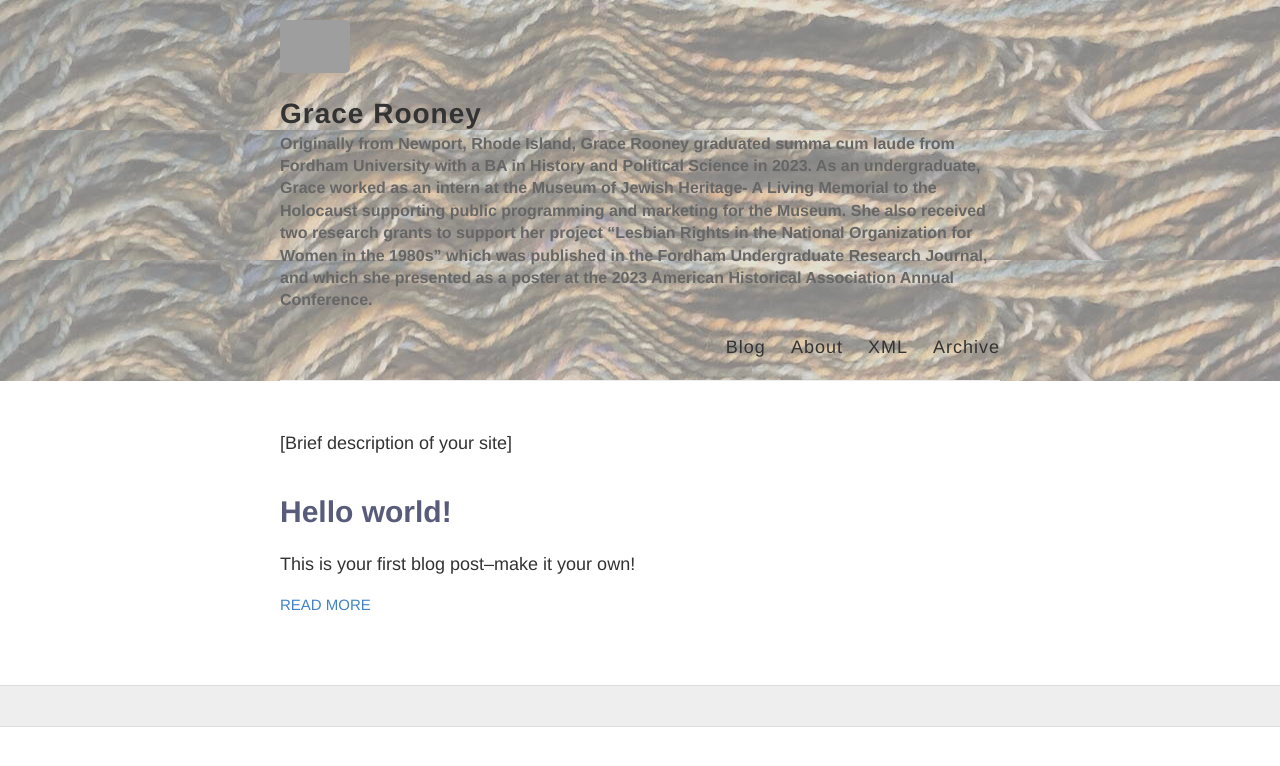
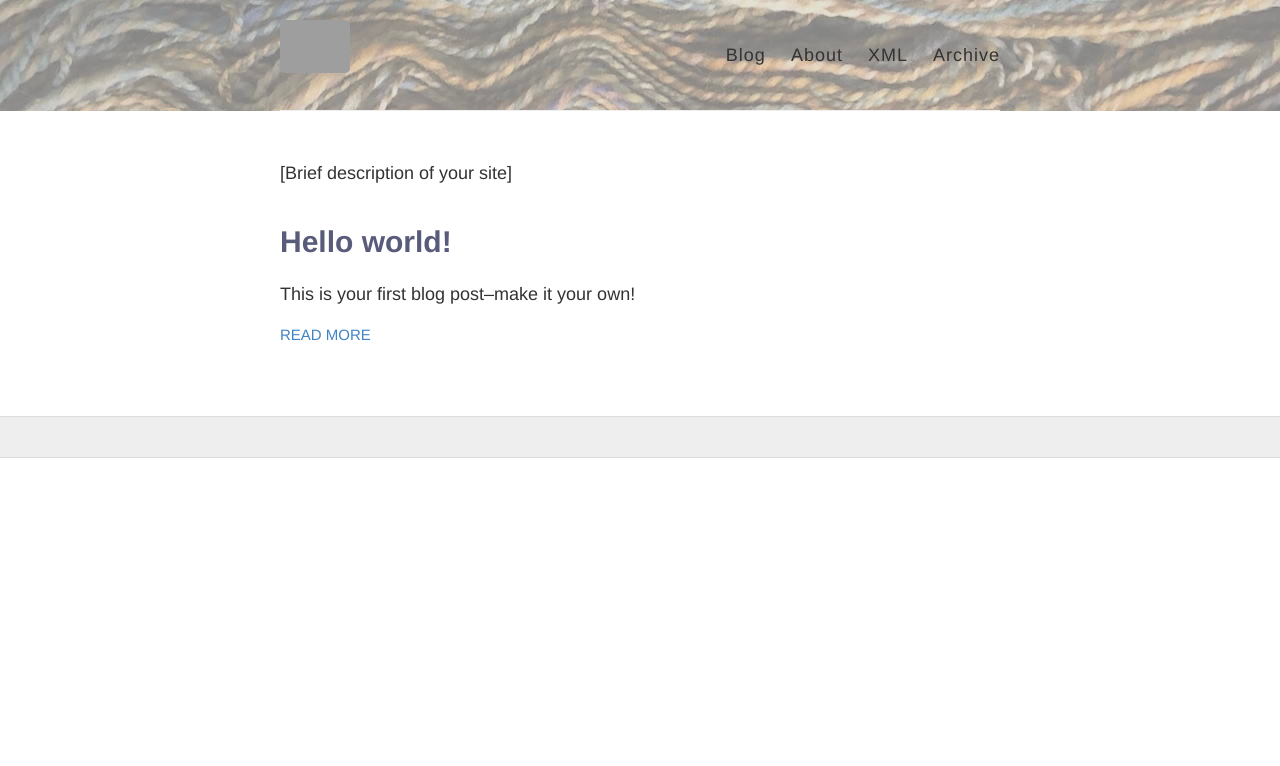
Before and after one commit to grooney48/grooney48.github.io, a Jekyll site: the page built from index.html, in a window 1280 px wide. Shown: the top 766 px of the page. Built offline with Jekyll 4.4.1, drawn with Linux system fonts in a browser that asks for light colours; grey boxes are pictures that could not be loaded.

Commit message:
Made correction of where name and description goes

```diff
--- a/_config.yml
+++ b/_config.yml
@@ -2,11 +2,9 @@
 # This file contains configuration flags to customize your site
 #
 
-# Name of your site (displayed in the header)
-name: Grace Rooney
+#Grace Rooney's Site
 
-# Short bio or description (displayed in the header)
-description: Originally from Newport, Rhode Island, Grace Rooney graduated summa cum laude from Fordham University with a BA in History and Political Science in 2023. As an undergraduate, Grace worked as an intern at the Museum of Jewish Heritage- A Living Memorial to the Holocaust supporting public programming and marketing for the Museum. She also received two research grants to support her project “Lesbian Rights in the National Organization for Women in the 1980s” which was published in the Fordham Undergraduate Research Journal, and which she presented as a poster at the 2023 American Historical Association Annual Conference.
+# Originally from Newport, Rhode Island, Grace Rooney graduated summa cum laude from Fordham University with a BA in History and Political Science in 2023. As an undergraduate, Grace worked as an intern at the Museum of Jewish Heritage- A Living Memorial to the Holocaust supporting public programming and marketing for the Museum. She also received two research grants to support her project “Lesbian Rights in the National Organization for Women in the 1980s” which was published in the Fordham Undergraduate Research Journal, and which she presented as a poster at the 2023 American Historical Association Annual Conference.
 
 # URL of your avatar or profile pic
 avatar: https://raw.githubusercontent.com/grooney48/grooney48.github.io/master/images/kinga-howard-s4aOPAJ4v0E-unsplash.jpg
```
